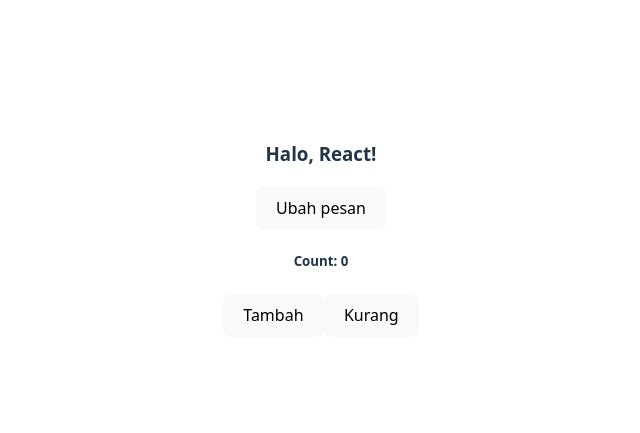
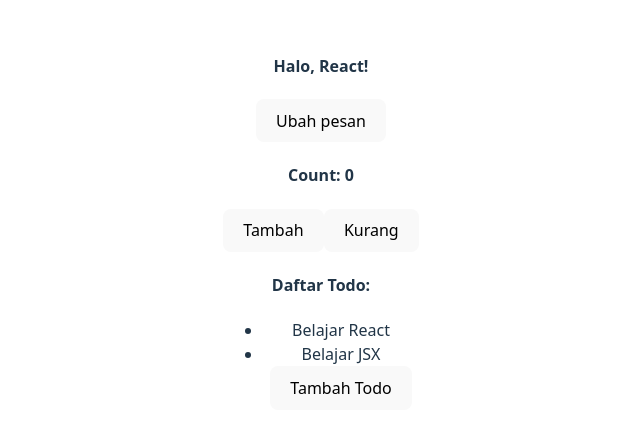
Before and after one commit to erxanz/react-dasar, a React app: page / in a window 1280 px wide. Shown: the part 171-604 px from the top of the page, without its empty margins (319-959 px from the left). Built offline with nearby package versions, Linux system fonts and the light colour scheme; the HTML template or start-up script is replaced by a standard one.

Commit message:
State useState

```diff
--- a/src/App.jsx
+++ b/src/App.jsx
@@ -1,25 +1,45 @@
-// fungsi usedState digunakan untuk membuat state di dalam komponen fungsional.
-// State adalah data yang dapat berubah-ubah dan mempengaruhi tampilan komponen.
-// Dengan menggunakan useState, kita dapat menyimpan data yang dapat berubah-ubah
-// dan memperbarui tampilan komponen ketika data tersebut berubah.
 import { useState } from "react";
 
 import "./App.css";
 
 function App() {
+  // 1. Memebuat state dasar
   const [message, setMessage] = useState("Halo, React!");
+
+  // 2. State dengan angka
   const [count, setCount] = useState(0);
+
+  // 3. State menyimpan array/objek
+  const [todos, setTodos] = useState([
+    "Belajar React",
+    "Belajar JSX"
+  ]);
+
+  const addTodo = () => {
+    setTodos([... todos, "Belajar State", "Belajar Props"]);
+  }
 
   return (
     <>
       <div>
-        <h3>{message}</h3>
+        {/* 1. Membuat state dasar */}
+        <h4>{message}</h4>
         <button onClick={() => setMessage("Pesan diubah!")}>Ubah pesan</button>
 
-        <h5>Count: {count}</h5>
+        {/* 2. State dengan angka */}
+        <h4>Count: {count}</h4>
         <button onClick={() => setCount(count + 1)}>Tambah</button>
         <button onClick={() => setCount(count - 1)}>Kurang</button>
       </div>
+
+      {/* 3. State menyimpan array/objek */}
+      <h4>Daftar Todo:</h4>
+      <ul>
+        { todos.map((todo, index) => (
+          <li key={index}>{todo}</li>
+        ))}
+        <button onClick={addTodo}>Tambah Todo</button>
+      </ul>
     </>
   );
 }
```
